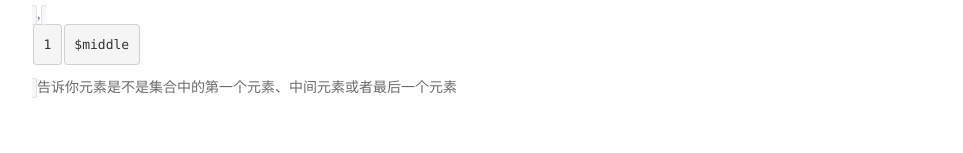
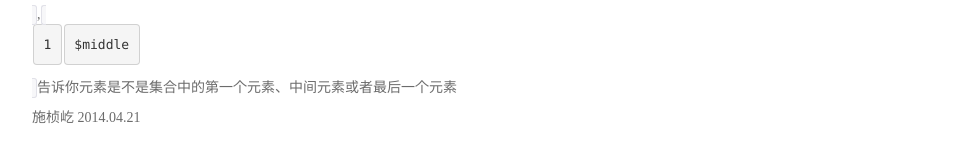
Before and after one commit to ajsdhf/ajsdhf.github.com, a Jekyll site: the page built from _posts/2014-04-21-angularjs学习笔记01.md, in a window 1280 px wide and 900 px high, scrolled down 4402 px. Shown: the part 744-897 px from the top of the window, without its empty margins (158-1121 px from the left). Built offline with Jekyll 4.4.1, drawn with Linux system fonts in a browser that asks for light colours; Markdown is read by kramdown in place of the engine named in the settings; before the commit the page ends 5272 px from its top, so only the background shows below that.

Commit message:
new post

```diff
--- a/_posts/2014-04-21-angularjs学习笔记01.md
+++ b/_posts/2014-04-21-angularjs学习笔记01.md
@@ -161,3 +161,6 @@ ng-repeat应该是Angular里面最有用的指令了，可以循环遍历生成h
 ng-repeat会生成标签内部所有html的一份拷贝。
 
 除了这个之外，np-repeat指令还可以通过`$index`获取当前引用的元素的序号，还有布尔值 `$first`,`$last`,`$middle`告诉你元素是不是集合中的第一个元素、中间元素或者最后一个元素
+
+
+施桢屹 2014.04.21
```
